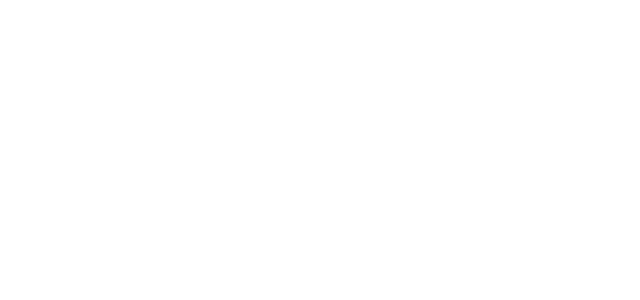
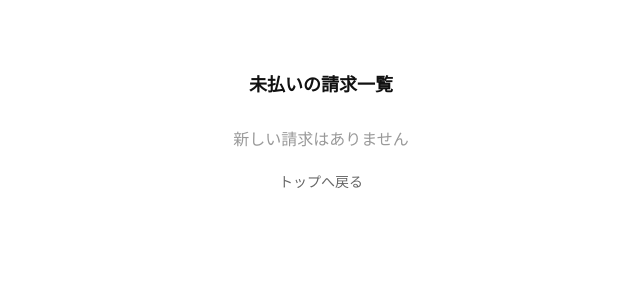
Before and after one commit to Bridge-wkk/team-vitamin-sea-project, a React (Create React App) app: page /requestlist in a window 1280 px wide. Before the commit this address had no page. Shown: the top 300 px of the page, without its empty margins (319-959 px from the left). Built offline with nearby package versions, Linux system fonts and the light colour scheme; data requests are answered from the project's data file; sample sign-in values are in the browser's storage.

Commit message:
請求リスト

```diff
--- a/src/Routers.js
+++ b/src/Routers.js
@@ -14,6 +14,7 @@ import PayRequest from "./PayRequest";
 import TransactionHistory from "./TransactionHistory";
 import BalanceHistory from "./BalanceHistory"; // ★追加
 import NotYourRequest from "./NotYourRequest"; // ★追加
+import RequestList from "./RequestList";
 
 function Routers() {
   const [loginUser, setLoginUser] = useState(null);
@@ -150,6 +151,8 @@ function Routers() {
 
         {/* ★追加: この請求リンクはあなた宛てではありません */}
         <Route path="/notyourrequest" element={<NotYourRequest />} />
+
+        <Route path="/requestlist" element={<RequestList loginUser={loginUser} />} />
       </Routes>
     </BrowserRouter>
   );
```
